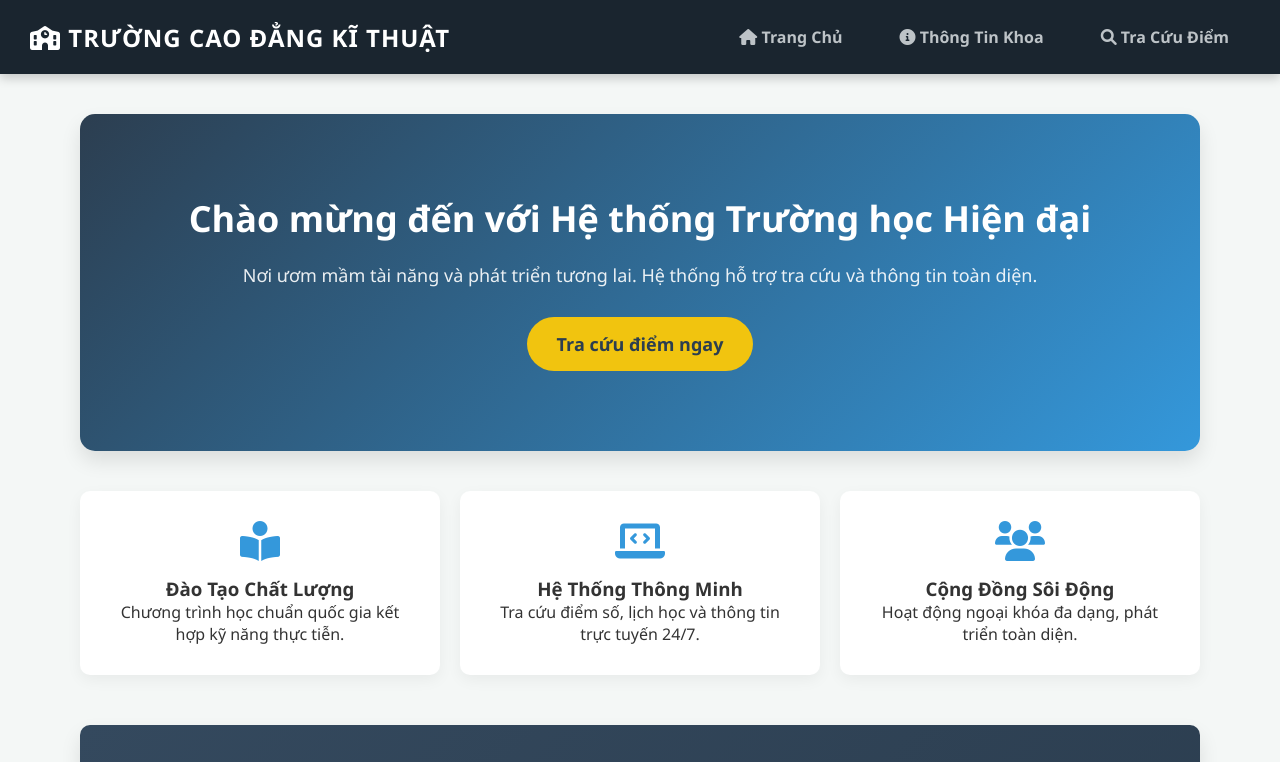
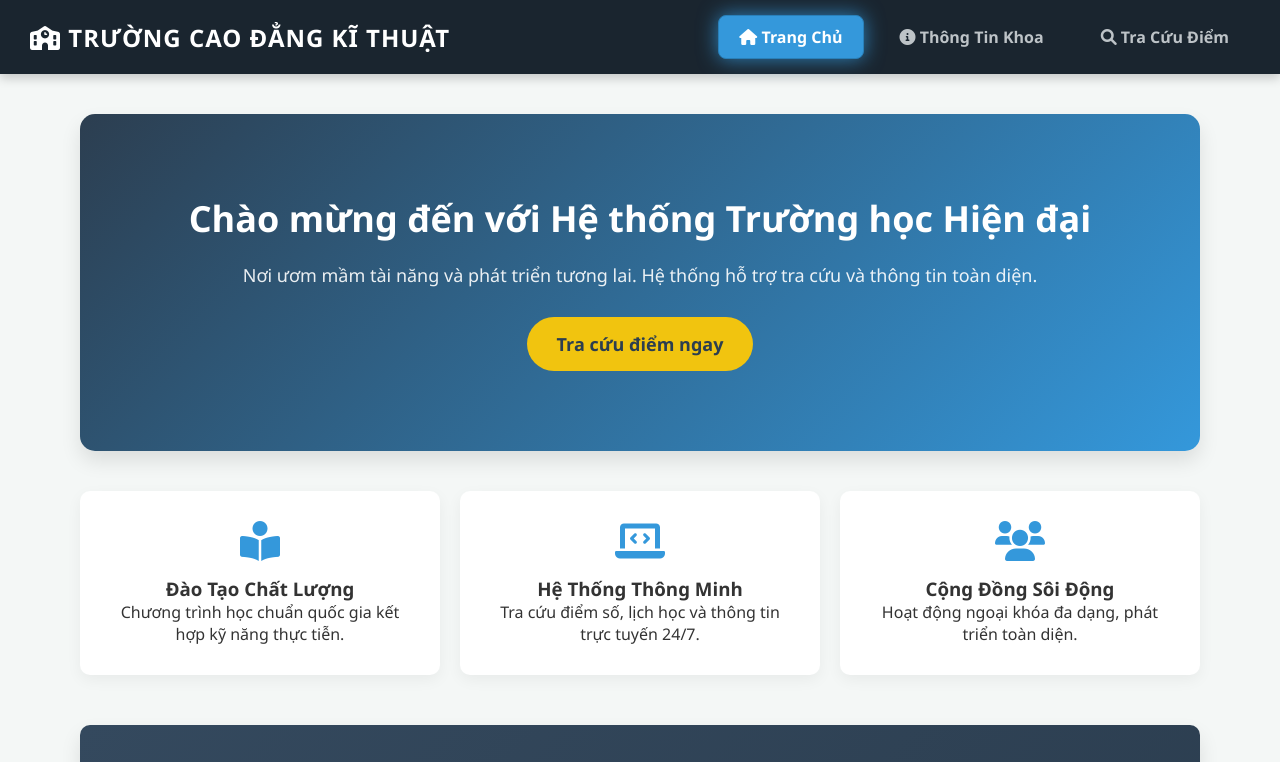
Before and after one commit to hoangvb12072006/Test-code, a plain HTML site: page index.html in a window 1280 px wide. Shown: the top 762 px of the page. Drawn offline with Linux system fonts and the light colour scheme.

Commit message:
Update index.html

```diff
--- a/index.html
+++ b/index.html
@@ -9,12 +9,12 @@
 </head>
 <body>
 
-   <nav class="navbar">
+    <nav class="navbar">
         <div class="logo">
             <i class="fas fa-school"></i> TRƯỜNG CAO ĐẲNG KĨ THUẬT
         </div>
         <div class="menu">
-            <a href="index.html" class="nav-btn"><i class="fas fa-home"></i> Trang Chủ</a>
+            <a href="index.html" class="nav-btn active"><i class="fas fa-home"></i> Trang Chủ</a>
             <a href="gioithieu.html" class="nav-btn"><i class="fas fa-info-circle"></i> Thông Tin Khoa</a>
             <a href="tracuudiem.html" class="nav-btn"><i class="fas fa-search"></i> Tra Cứu Điểm</a>
         </div>
@@ -108,5 +108,6 @@
         </div>
     </footer>
 
+    <script src="script.js"></script>
 </body>
 </html>
```
